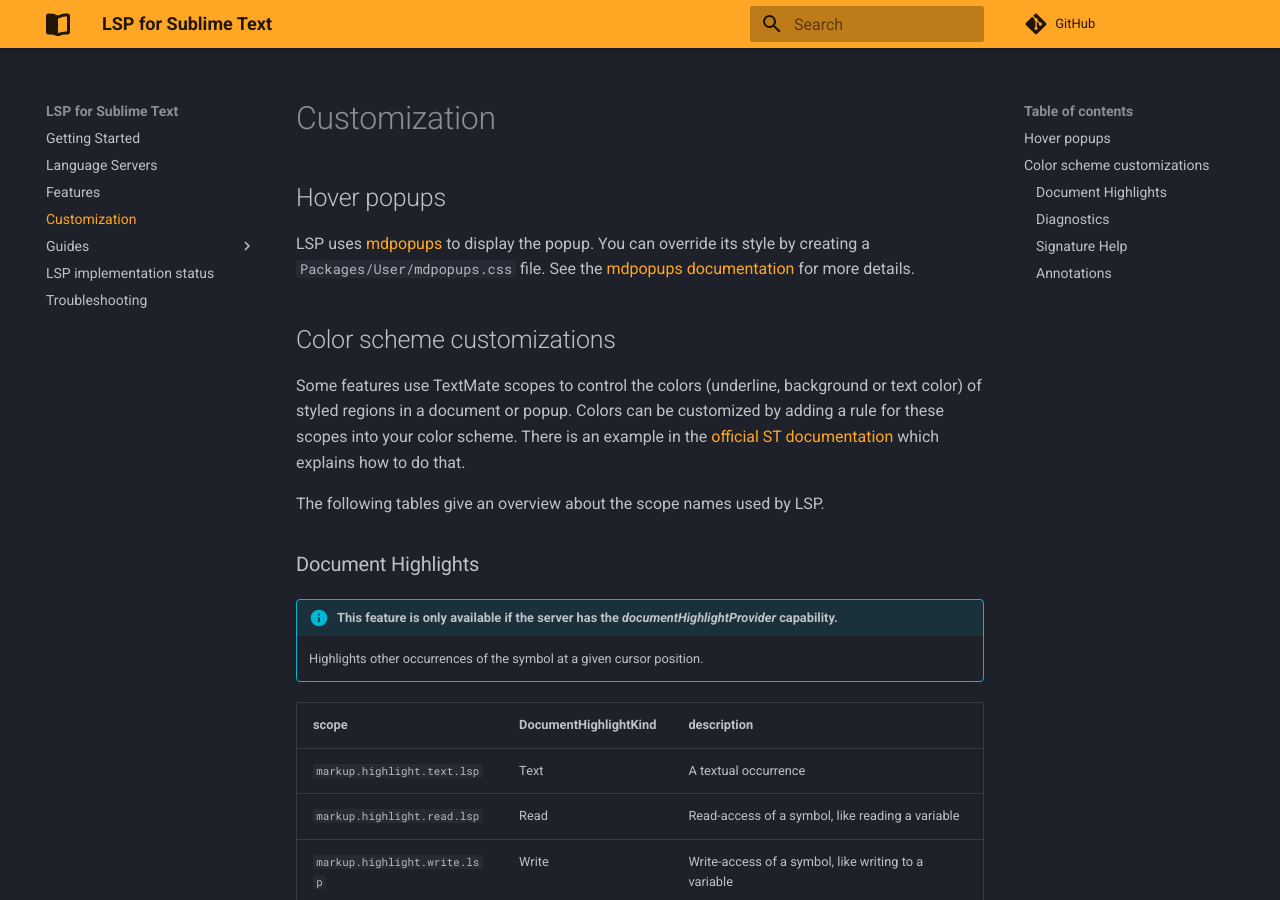
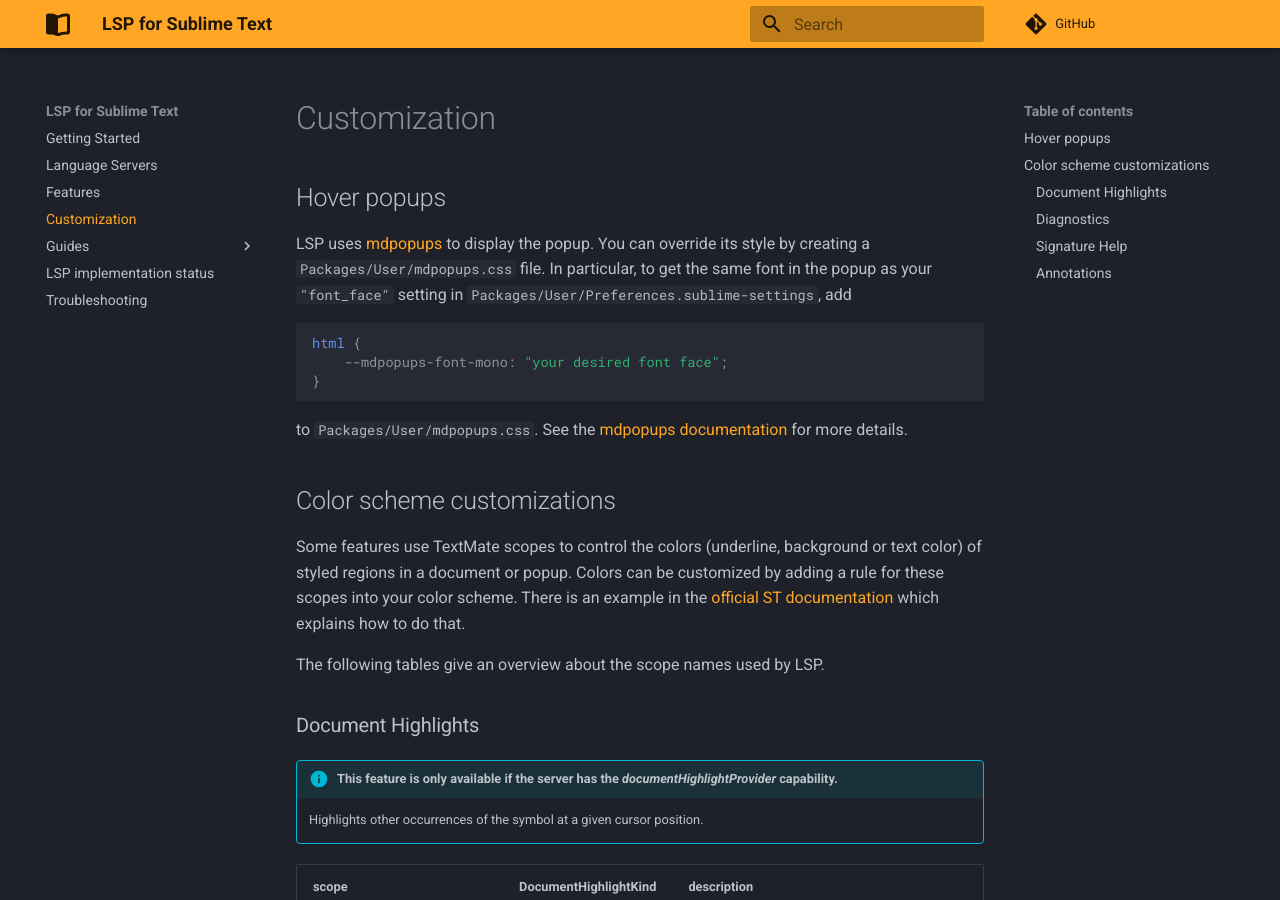
Before and after one commit to sublimelsp/LSP, an MkDocs documentation site: the page built from docs/src/customization.md, in a window 1280 px wide and 900 px high. Built offline with MkDocs 1.6.1 and Material for MkDocs 9.7.7, drawn with Linux system fonts in a browser that asks for light colours; comment, search, counter and statistics services are not loaded.

Commit message:
Mention font face in customization docs (#1714)
* Mention font face in customization docs

Resolves #1560

* Update docs/src/customization.md

Co-authored-by: Rafał Chłodnicki <rchl2k@gmail.com>

Co-authored-by: Rafał Chłodnicki <rchl2k@gmail.com>

````diff
--- a/docs/src/customization.md
+++ b/docs/src/customization.md
@@ -2,6 +2,15 @@
 
 LSP uses [mdpopups](https://github.com/facelessuser/sublime-markdown-popups) to display the popup.
 You can override its style by creating a `Packages/User/mdpopups.css` file.
+In particular, to get the same font in the popup as your `"font_face"` setting in `Packages/User/Preferences.sublime-settings`, add
+
+```css
+html {
+    --mdpopups-font-mono: "your desired font face";
+}
+```
+
+to `Packages/User/mdpopups.css`.
 See the [mdpopups documentation](http://facelessuser.github.io/sublime-markdown-popups/) for more details.
 
 ## Color scheme customizations
````
